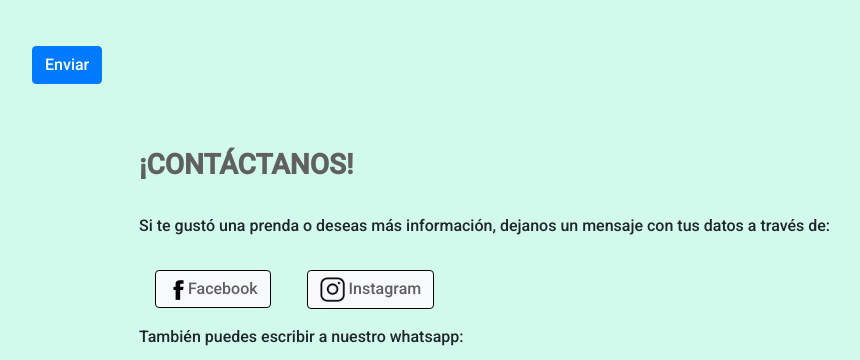
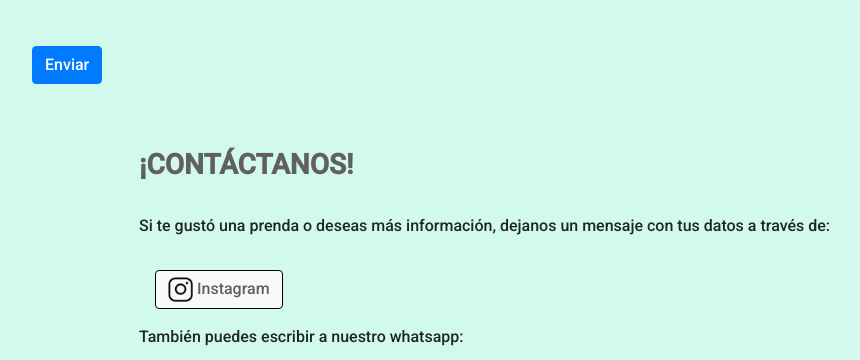
Before and after one commit to caceresnb/Voila, a plain HTML site: page contacto.html in a window 1280 px wide. Shown: the part 645-1005 px from the top of the page, without its empty margins (53-913 px from the left). Drawn offline with nearby package versions, Linux system fonts and the light colour scheme.

Commit message:
Update contacto.html

```diff
--- a/contacto.html
+++ b/contacto.html
@@ -113,7 +113,6 @@
                                 <h3 style="margin-top: 1rem;"><strong>¡CONTÁCTANOS!</strong></h3>
                                 <br>
                                 <p>Si te gustó una prenda o deseas más información, dejanos un mensaje con tus datos a través de:</p>
-                                <button class="btn btn-light"><img src="./img/contacto/face.png" alt="" width="20px"><a href="https://www.facebook.com/profile.php?id=100071896263913">Facebook</a></button>
                                 <button class="btn btn-light"><img src="./img/contacto/insta.png" alt="" width="25px"><a href="https://www.instagram.com/______bourvonia/"> Instagram</a></button>
                                 <p>También puedes escribir a nuestro whatsapp:</p>
                                 <div>
```
